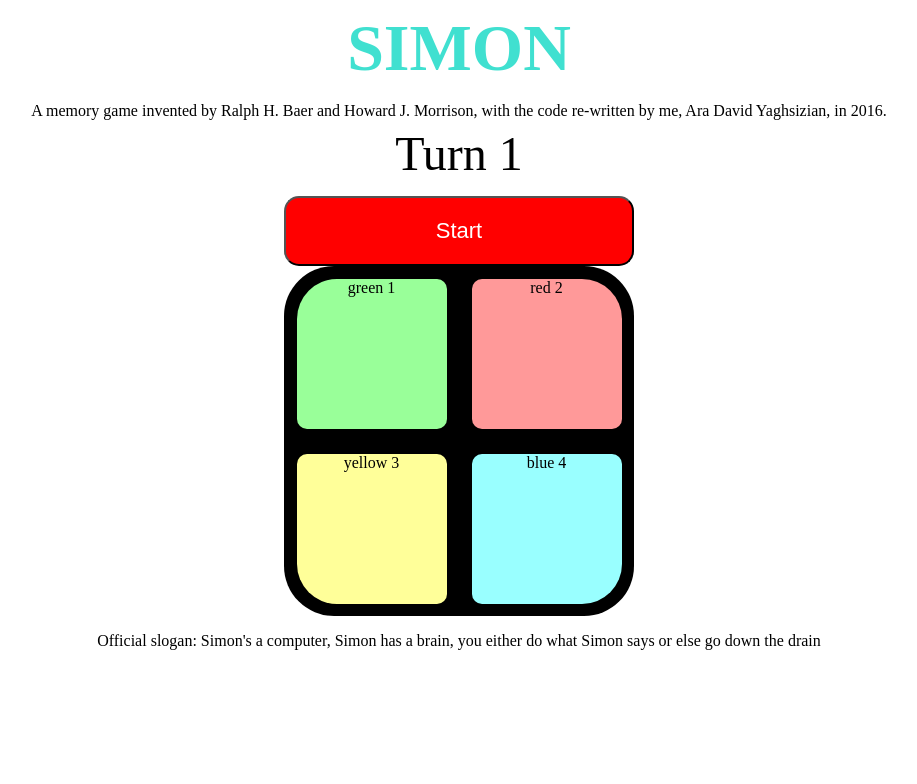
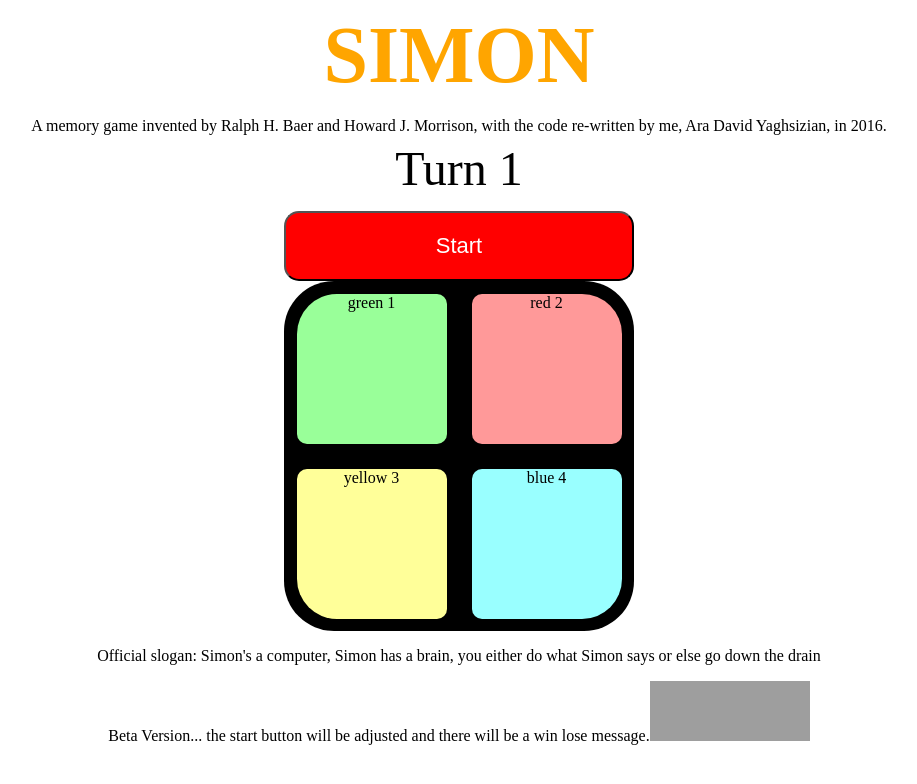
Before and after one commit to MurphyPicard/Simon-the-game, a plain HTML site: page index.html in a window 1280 px wide. Shown: the whole page, without its empty margins (181-1098 px from the left). Drawn offline with nearby package versions, Linux system fonts and the light colour scheme; grey boxes are pictures that could not be loaded.

Commit message:
trying to get on gh pages

```diff
--- a/index.html
+++ b/index.html
@@ -24,6 +24,7 @@
       </div><!--fourButtons-->
 
       <p>Official slogan:  Simon's a computer, Simon has a brain, you either do what Simon says or else go down the drain</p>
+      <p>Beta Version... the start button will be adjusted and there will be a win lose message.<a href="#"><img id="gitimage" src="http://www.socialtalent.co/wp-content/uploads/2015/03/github-logo.jpg" alt=""></a><a href="#"><img id="linkedinimage" src="https://cleverlyengaged.com/wp-content/uploads/2013/02/how-to-make-your-linkedin-first-in-google.jpeg" alt=""></a></p>
 
       <audio id="play1" src="https://s3.amazonaws.com/freecodecamp/simonSound1.mp3"></audio>
       <audio id="play2" src="https://s3.amazonaws.com/freecodecamp/simonSound2.mp3"></audio>
--- a/style.css
+++ b/style.css
@@ -2,9 +2,9 @@
   text-align: center;
 }
 #nameOfGame{
-  color: turquoise;
-  margin: 10px;
-  font-size: 66px;
+  color: orange;
+  margin: 10px 10px 0px 10px;
+  font-size: 5em;
 }
 #roundcounter{
   font-size: 3em;
@@ -56,3 +56,11 @@
   margin: auto;
   border-radius: 10px 10px 40px 10px;
 }
+#gitimage{
+  height: 60px;
+  width: auto;
+}
+#linkedinimage{
+  height: 60px;
+  width: auto;
+}
```
